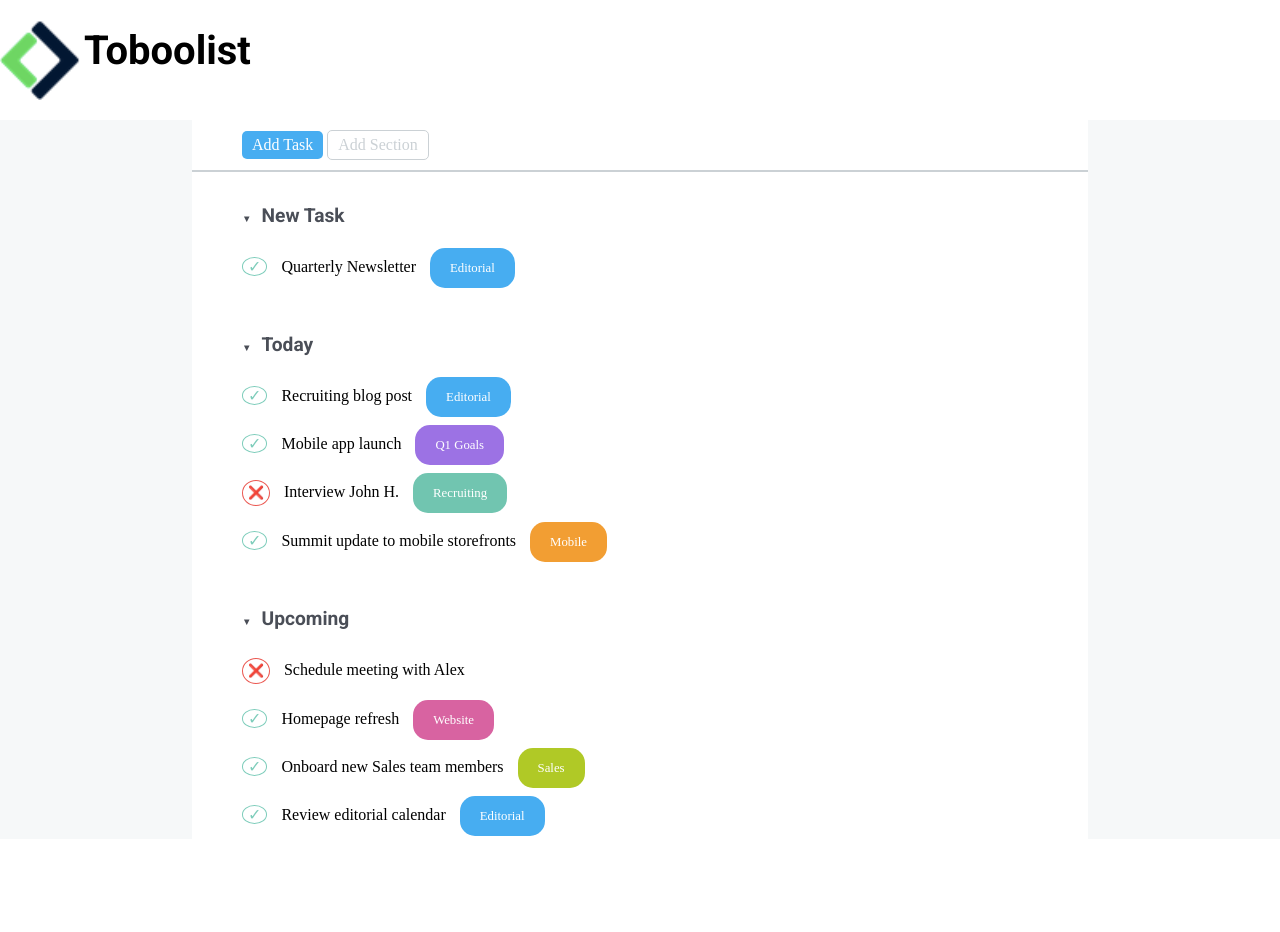
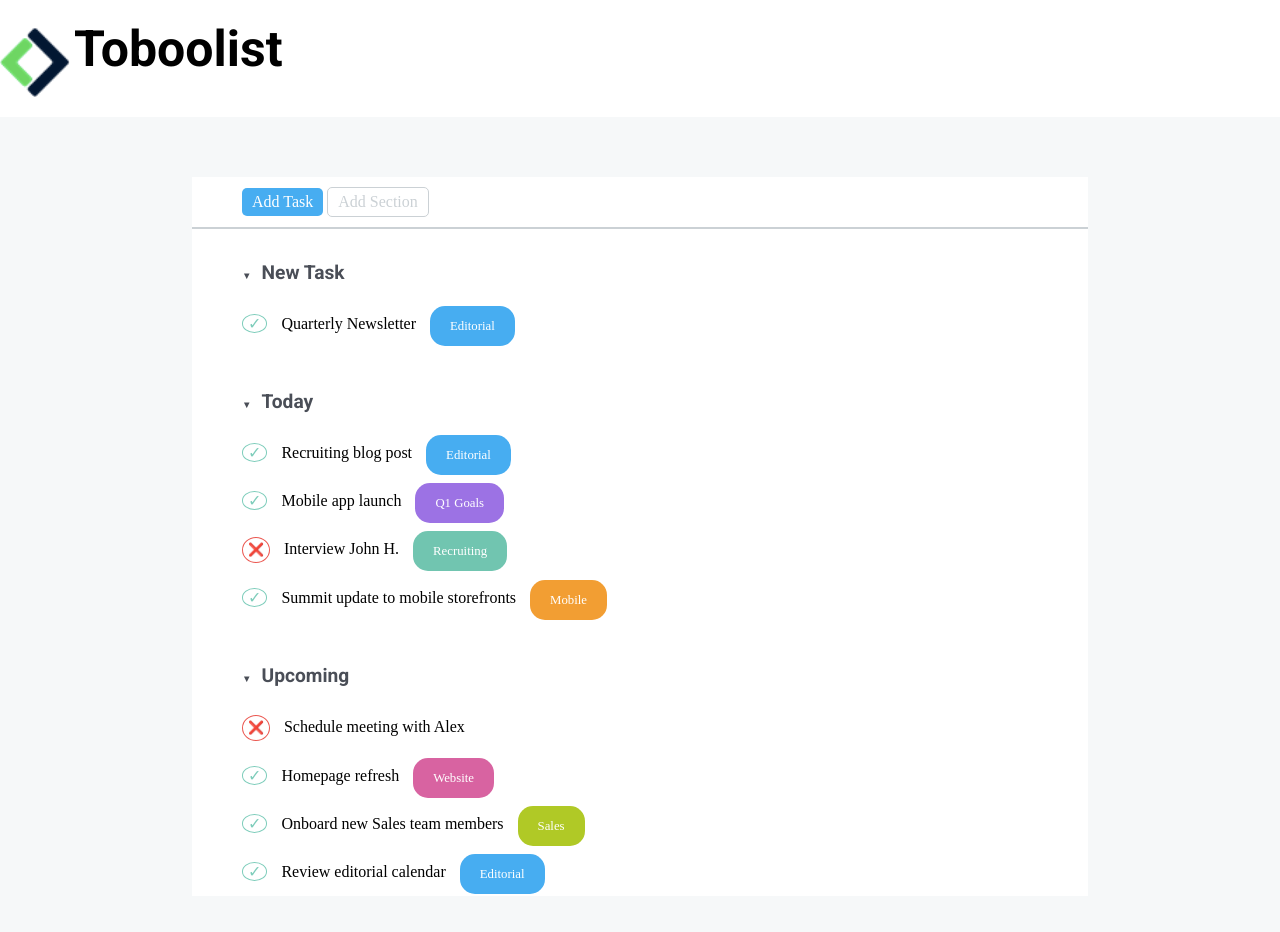
Before and after one commit to NuvoloniM/html-css-toboolist, a plain HTML site: page index.html in a window 1280 px wide. Before the commit the page ends 869 px from the top, so only its background shows below. Drawn offline with Linux system fonts and the light colour scheme.

Commit message:
Refined body style centered cont. (fine esercizio)

```diff
--- a/asset/css/style.css
+++ b/asset/css/style.css
@@ -72,6 +72,7 @@
 
 main {
   background-color: #f6f8f9;
+  padding: 40px 0px;
 }
 .container {
   width: 70%;
@@ -82,12 +83,12 @@ main {
 .title {
   display: inline-block;
   font-family: "Roboto", sans-serif;
-  font-size: 40px;
+  font-size: 50px;
 }
 
 #logo {
-  height: 80px;
-  line-height: 80px;
+  height: 70px;
+  line-height: 70px;
   vertical-align: middle;
   background-repeat: no-repeat;
 }
```
